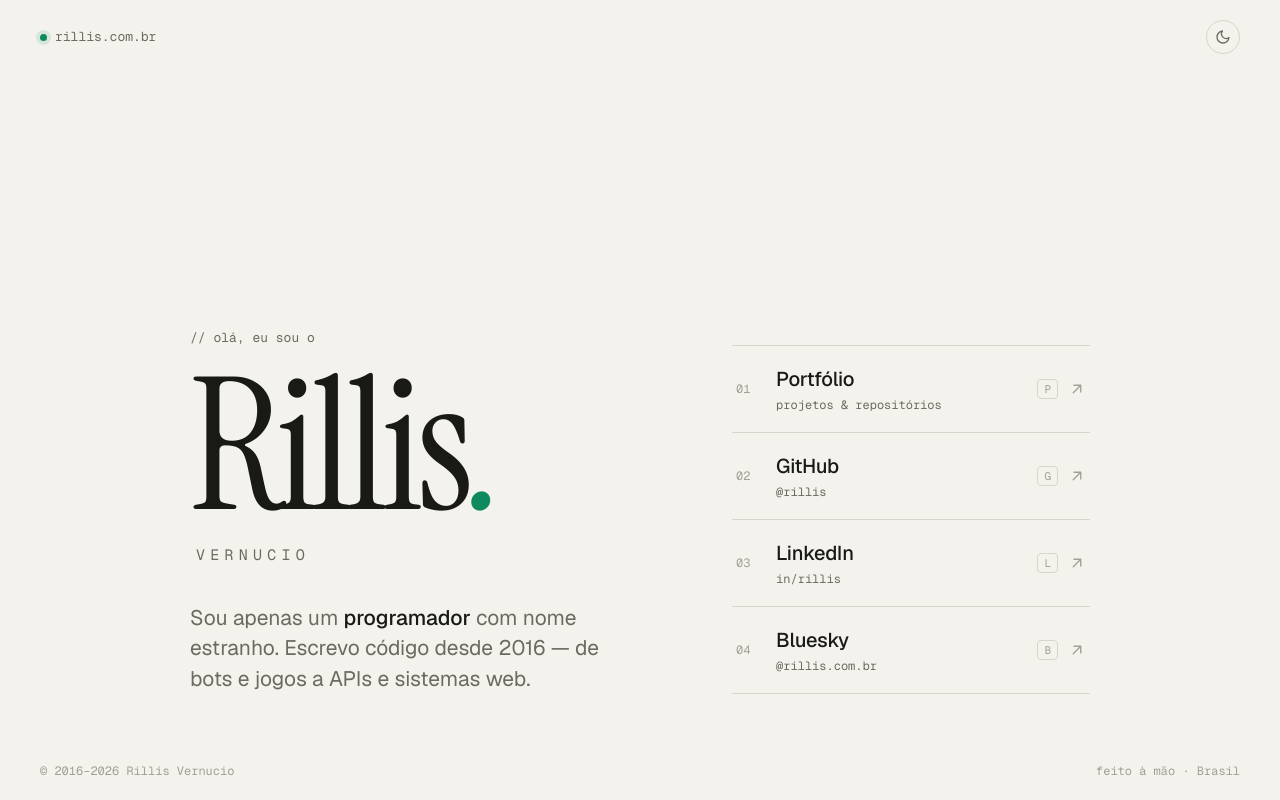
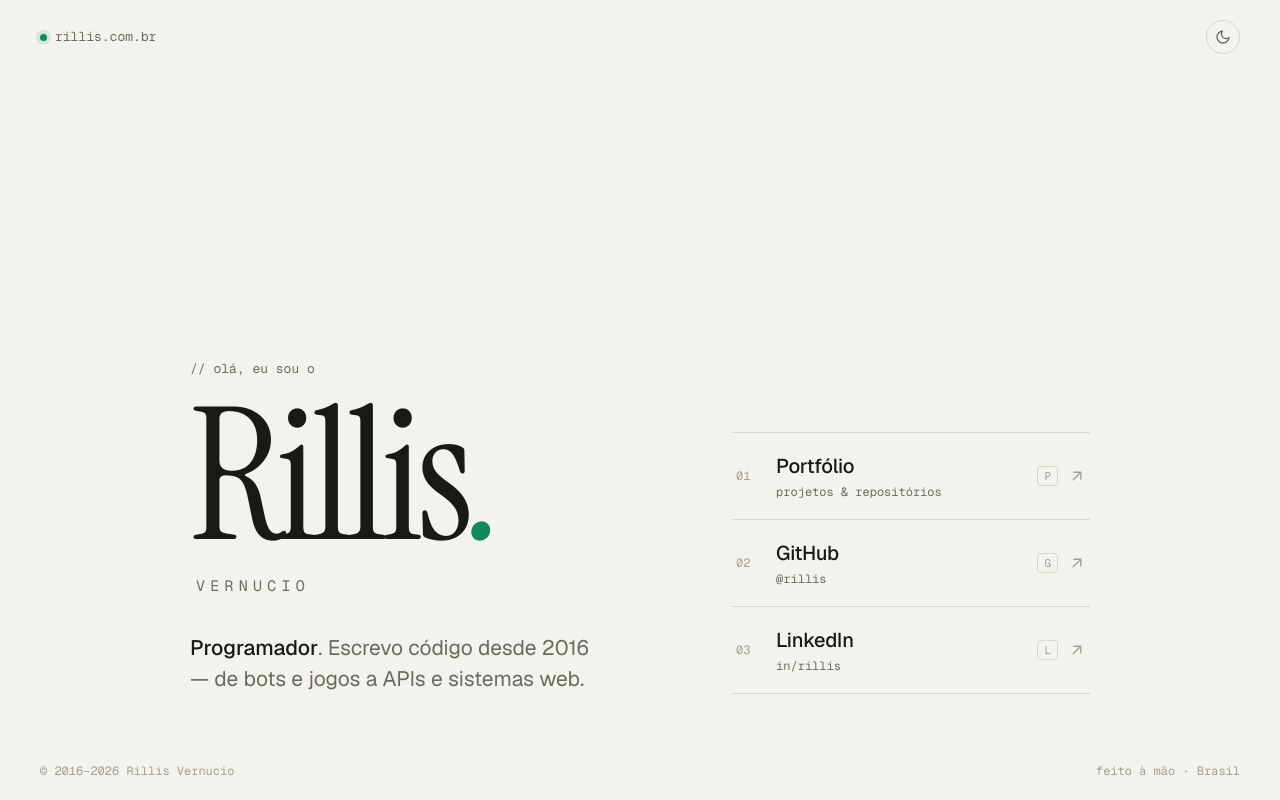
Before and after one commit to rillis/frontpage, a plain HTML site: page index.html in a window 1280 px wide. Drawn offline with nearby package versions, Linux system fonts and the light colour scheme; no server answers.

Commit message:
Remove Bluesky e frase da bio

```diff
--- a/css/style.css
+++ b/css/style.css
@@ -236,7 +236,6 @@ footer a:hover { color: var(--accent); }
   .links li:nth-child(1) { animation-delay: .25s; }
   .links li:nth-child(2) { animation-delay: .32s; }
   .links li:nth-child(3) { animation-delay: .39s; }
-  .links li:nth-child(4) { animation-delay: .46s; }
 }
 
 @keyframes reveal { to { opacity: 1; transform: none; } }
--- a/index.html
+++ b/index.html
@@ -4,9 +4,9 @@
     <meta charset="utf-8">
     <meta name="viewport" content="width=device-width, initial-scale=1">
     <title>Rillis Vernucio</title>
-    <meta name="description" content="Rillis Vernucio — programador. Portfólio, GitHub, LinkedIn e Bluesky.">
+    <meta name="description" content="Rillis Vernucio — programador. Portfólio, GitHub e LinkedIn.">
     <meta property="og:title" content="Rillis Vernucio">
-    <meta property="og:description" content="Sou apenas um programador com nome estranho.">
+    <meta property="og:description" content="Programador. Portfólio, GitHub e LinkedIn.">
     <meta property="og:url" content="https://rillis.com.br">
     <meta name="theme-color" content="#0f0f0d">
     <link rel="icon" type="image/x-icon" href="img/favicon2.ico">
@@ -33,7 +33,7 @@
         <div class="reveal">
           <h1>Rillis<em>.</em></h1>
           <span class="surname">Vernucio</span>
-          <p class="bio">Sou apenas um <strong>programador</strong> com nome estranho. Escrevo código desde 2016 — de bots e jogos a APIs e sistemas web.</p>
+          <p class="bio"><strong>Programador</strong>. Escrevo código desde 2016 — de bots e jogos a APIs e sistemas web.</p>
         </div>
       </section>
 
@@ -60,13 +60,6 @@
               <span class="end"><kbd>L</kbd><svg class="arrow" viewBox="0 0 24 24" fill="none" stroke="currentColor" stroke-width="1.8" stroke-linecap="round" stroke-linejoin="round"><path d="M7 17 17 7M8 7h9v9"/></svg></span>
             </a>
           </li>
-          <li>
-            <a href="https://bsky.app/profile/rillis.com.br" target="_blank" rel="noopener" data-key="b">
-              <span class="idx">04</span>
-              <span class="label">Bluesky<small>@rillis.com.br</small></span>
-              <span class="end"><kbd>B</kbd><svg class="arrow" viewBox="0 0 24 24" fill="none" stroke="currentColor" stroke-width="1.8" stroke-linecap="round" stroke-linejoin="round"><path d="M7 17 17 7M8 7h9v9"/></svg></span>
-            </a>
-          </li>
         </ul>
       </nav>
     </main>
--- a/js/main.js
+++ b/js/main.js
@@ -15,7 +15,7 @@
     try { localStorage.setItem("theme", next); } catch (e) {}
   });
 
-  // Atalhos de teclado: P, G, L, B
+  // Atalhos de teclado: P, G, L
   document.addEventListener("keydown", function (e) {
     if (e.ctrlKey || e.metaKey || e.altKey || e.repeat) return;
     var tag = (e.target.tagName || "").toLowerCase();
```
Also changed, not shown: 1 other file.
